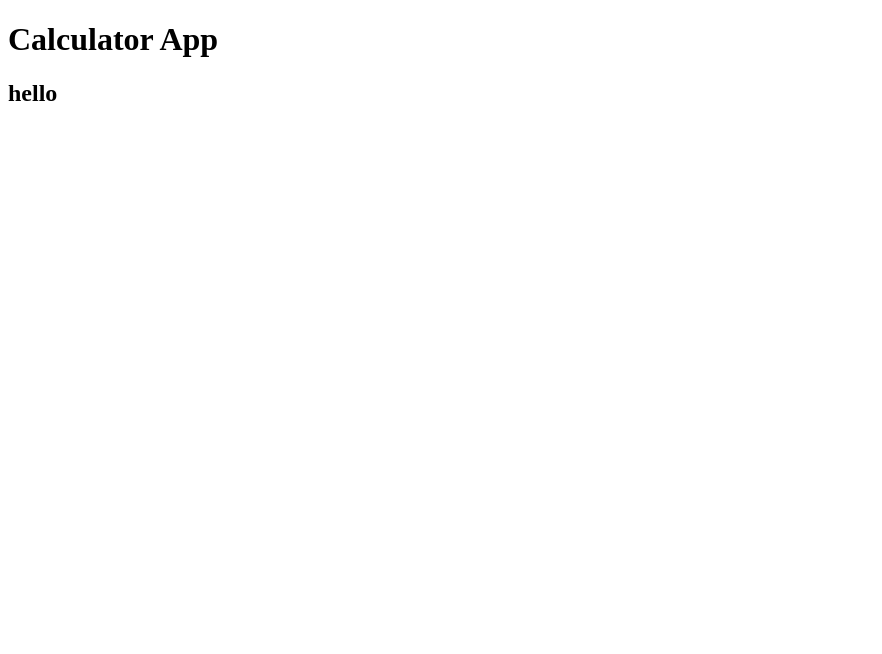
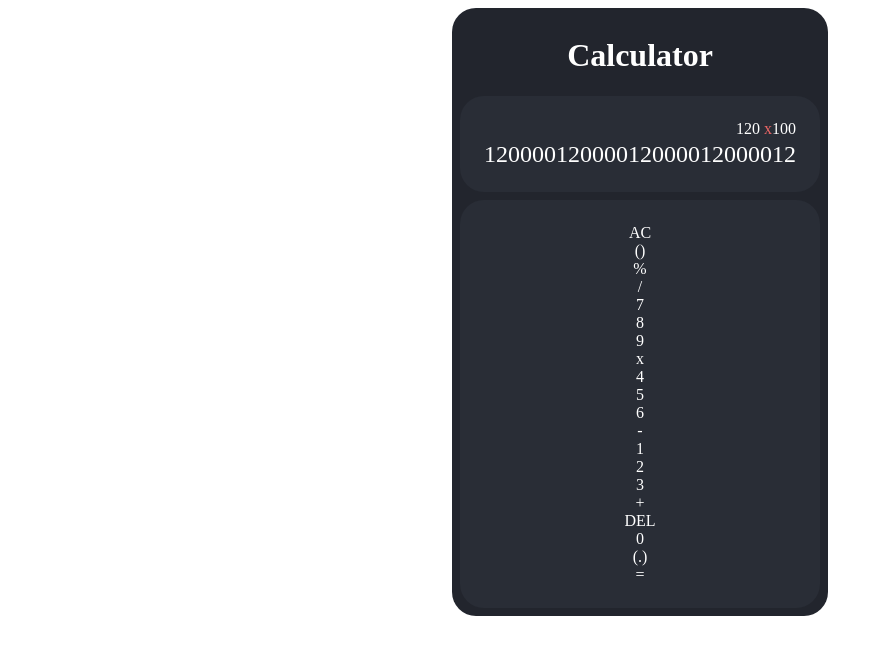
Before and after one commit to bbaung/js_calculator, a plain HTML site: page index.html in a window 1280 px wide. Shown: the whole page, without its empty margins (0-882 px from the left). Drawn offline with Linux system fonts and the light colour scheme.

Commit message:
calculator html layout

```diff
--- a/app.js
+++ b/app.js
@@ -0,0 +1 @@
+// alert("work");
--- a/index.html
+++ b/index.html
@@ -7,8 +7,103 @@
     <link rel="stylesheet" href="style.css">
 </head>
 <body>
-    <h1>Calculator App</h1>
-    <h2>hello</h2>
+
+    <div class="app">
+        <div class="cal_header">
+            <h1>Calculator</h1>
+        </div>
+
+        <div class="calculator">
+            <div class="display">
+                <div class="content">
+                    <div class="input">120 <span class="operator">x</span>100</div>
+                    <div class="output">120000120000120000120000120000120000120000120000120000120000120000120000</div>
+                </div>
+
+                <div class="keys">
+                    <div data-key="clear" class="key action">
+                        <span>AC</span>
+                    </div>
+
+                    <div data-key="brackets" class="key action">
+                        <span>()</span>
+                    </div>
+
+                    <div data-key="%" class="key action">
+                        <span>%</span>
+                    </div>
+
+                    <div data-key="/" class="key action">
+                        <span>/</span>
+                    </div>
+
+                    <div data-key="7" class="key action">
+                        <span>7</span>
+                    </div>
+
+                    <div data-key="8" class="key action">
+                        <span>8</span>
+                    </div>
+
+                    <div data-key="9" class="key action">
+                        <span>9</span>
+                    </div>
+
+                    <div data-key="x" class="key action">
+                        <span>x</span>
+                    </div>
+
+                    <div data-key="4" class="key action">
+                        <span>4</span>
+                    </div>
+
+                    <div data-key="5" class="key action">
+                        <span>5</span>
+                    </div>
+
+                    <div data-key="6" class="key action">
+                        <span>6</span>
+                    </div>
+
+                    <div data-key="-" class="key action">
+                        <span>-</span>
+                    </div>
+
+                    <div data-key="1" class="key action">
+                        <span>1</span>
+                    </div>
+
+                    <div data-key="2" class="key action">
+                        <span>2</span>
+                    </div>
+
+                    <div data-key="3" class="key action">
+                        <span>3</span>
+                    </div>
+
+                    <div data-key="+" class="key action">
+                        <span>+</span>
+                    </div>
+
+                    <div data-key="delete" class="key action">
+                        <span>DEL</span>
+                    </div>
+
+                    <div data-key="0" class="key action">
+                        <span>0</span>
+                    </div>
+
+                    <div data-key="." class="key action">
+                        <span>(.)</span>
+                    </div>
+
+                    <div data-key="=" class="key action">
+                        <span>=</span>
+                    </div>
+                </div>
+            </div>
+        </div>
+    </div>
 
     <script src="app.js"></script>
 </body>
--- a/style.css
+++ b/style.css
@@ -0,0 +1,53 @@
+.app{
+    width: 360px;
+    margin-left: auto;
+    margin-right: auto;
+    padding: 0.5rem;
+    background-color:  #22252D;
+    color: white;
+    display: flex;
+    flex-direction: column;
+    border-radius: 1.5rem;
+}
+
+.cal_header{
+   text-align: center;
+}
+
+.display{
+    text-align: center;
+    display: flex;
+    flex-direction: column;
+    gap: 0.5rem;
+}
+.content{
+    display: flex;
+    flex-direction: column;
+    gap: 0.2rem;
+    text-align: right;
+    background-color: #292D36;
+    padding:1.5rem;
+    border-radius: 1.5rem;
+
+}
+
+.operator{
+    color: #EB6666;
+}
+
+.input{
+    font-size:medium;
+    overflow: auto;
+}
+
+.output{
+    font-size:x-large;
+    overflow: auto;
+}
+
+
+.keys{
+    background-color: #292D36;
+    padding:1.5rem;
+    border-radius: 1.5rem;
+}
```
